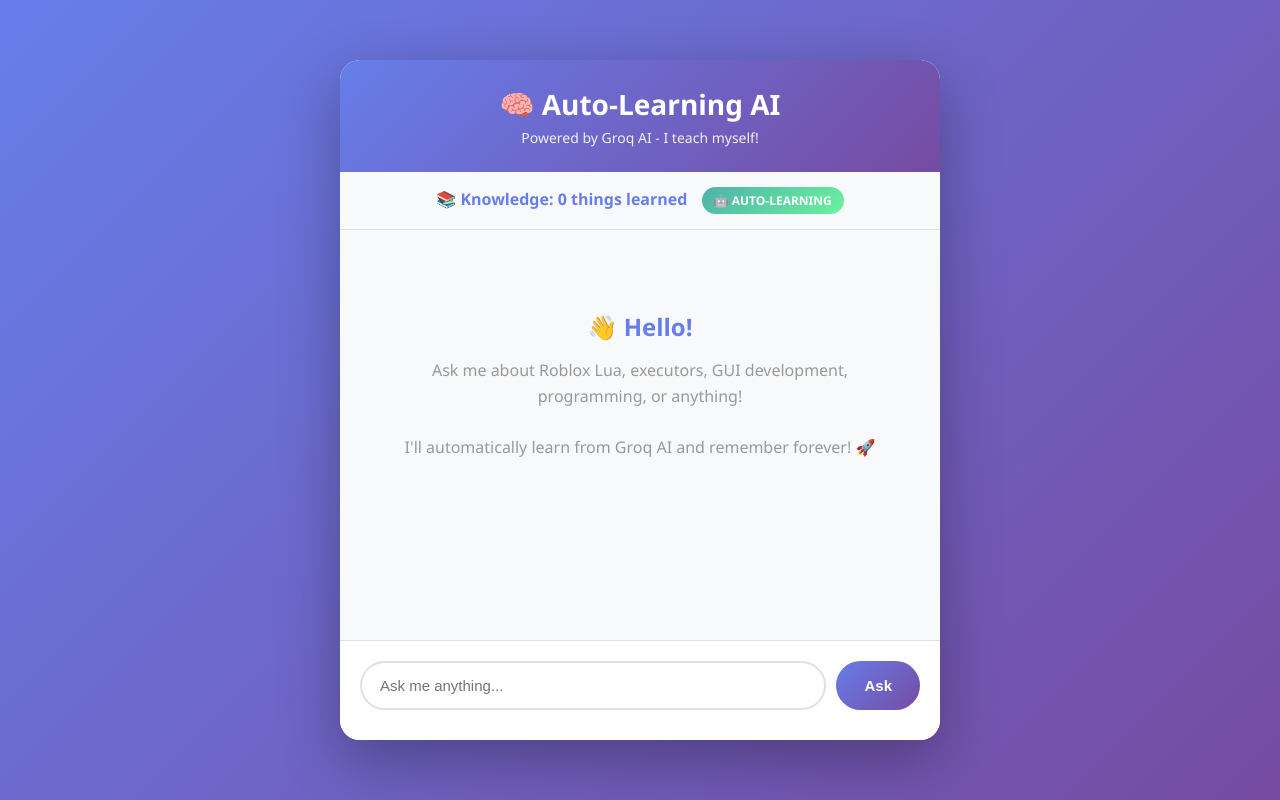
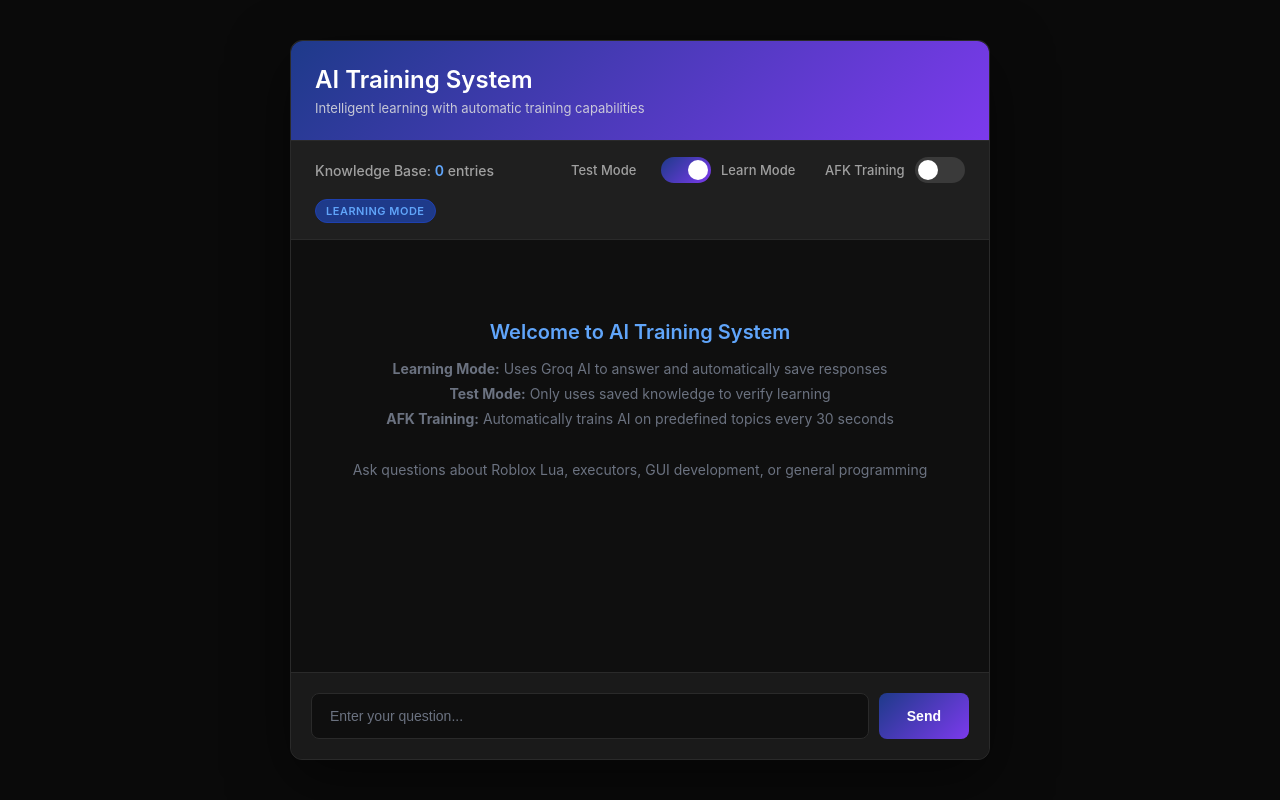
Before and after one commit to RezexFony/Train, a Flask app: page / in a window 1280 px wide. Run offline with Flask 3, Linux system fonts and the light colour scheme.

Commit message:
Update index.html

```diff
--- a/templates/index.html
+++ b/templates/index.html
@@ -3,7 +3,7 @@
 <head>
     <meta charset="UTF-8">
     <meta name="viewport" content="width=device-width, initial-scale=1.0">
-    <title>My Auto-Learning AI</title>
+    <title>AI Training System</title>
     <style>
         * {
             margin: 0;
@@ -12,78 +12,189 @@
         }
 
         body {
-            font-family: 'Segoe UI', Tahoma, Geneva, Verdana, sans-serif;
-            background: linear-gradient(135deg, #667eea 0%, #764ba2 100%);
+            font-family: 'Inter', -apple-system, BlinkMacSystemFont, 'Segoe UI', sans-serif;
+            background: #0a0a0a;
             min-height: 100vh;
             display: flex;
             justify-content: center;
             align-items: center;
             padding: 20px;
+            color: #e0e0e0;
         }
 
         .container {
-            background: white;
-            border-radius: 20px;
-            box-shadow: 0 20px 60px rgba(0,0,0,0.3);
+            background: #1a1a1a;
+            border: 1px solid #2a2a2a;
+            border-radius: 12px;
+            box-shadow: 0 20px 60px rgba(0,0,0,0.5);
             width: 100%;
-            max-width: 600px;
-            height: 85vh;
+            max-width: 700px;
+            height: 90vh;
             display: flex;
             flex-direction: column;
         }
 
         .header {
-            background: linear-gradient(135deg, #667eea 0%, #764ba2 100%);
-            color: white;
-            padding: 25px;
-            text-align: center;
-            border-radius: 20px 20px 0 0;
+            background: linear-gradient(135deg, #1e3a8a 0%, #7c3aed 100%);
+            padding: 24px;
+            border-radius: 12px 12px 0 0;
+            border-bottom: 1px solid #2a2a2a;
         }
 
         .header h1 {
-            font-size: 28px;
-            margin-bottom: 5px;
+            font-size: 24px;
+            font-weight: 600;
+            margin-bottom: 6px;
+            color: #ffffff;
         }
 
         .header p {
-            font-size: 14px;
-            opacity: 0.9;
+            font-size: 13px;
+            opacity: 0.85;
+            color: #e0e0e0;
         }
 
-        .stats {
-            background: #f8f9fa;
-            padding: 15px;
-            text-align: center;
-            border-bottom: 1px solid #e0e0e0;
-            font-weight: bold;
-            color: #667eea;
+        .controls {
+            background: #1f1f1f;
+            padding: 16px 24px;
+            border-bottom: 1px solid #2a2a2a;
+            display: flex;
+            justify-content: space-between;
+            align-items: center;
+            flex-wrap: wrap;
+            gap: 16px;
         }
 
-        .badge {
-            display: inline-block;
-            background: linear-gradient(135deg, #11998e 0%, #38ef7d 100%);
-            color: white;
-            padding: 5px 12px;
-            border-radius: 15px;
-            font-size: 12px;
-            margin-left: 10px;
-            animation: pulse 2s infinite;
+        .knowledge-count {
+            font-size: 14px;
+            color: #a0a0a0;
+            font-weight: 500;
         }
 
-        @keyframes pulse {
-            0%, 100% { opacity: 1; }
-            50% { opacity: 0.7; }
+        .knowledge-count span {
+            color: #60a5fa;
+            font-weight: 600;
+        }
+
+        .toggle-group {
+            display: flex;
+            gap: 24px;
+            align-items: center;
+        }
+
+        .toggle-item {
+            display: flex;
+            align-items: center;
+            gap: 10px;
+        }
+
+        .toggle-label {
+            font-size: 13px;
+            color: #a0a0a0;
+            font-weight: 500;
+            min-width: 80px;
+        }
+
+        .switch {
+            position: relative;
+            display: inline-block;
+            width: 50px;
+            height: 26px;
+        }
+
+        .switch input {
+            opacity: 0;
+            width: 0;
+            height: 0;
+        }
+
+        .slider {
+            position: absolute;
+            cursor: pointer;
+            top: 0;
+            left: 0;
+            right: 0;
+            bottom: 0;
+            background-color: #3a3a3a;
+            transition: .3s;
+            border-radius: 26px;
+        }
+
+        .slider:before {
+            position: absolute;
+            content: "";
+            height: 20px;
+            width: 20px;
+            left: 3px;
+            bottom: 3px;
+            background-color: white;
+            transition: .3s;
+            border-radius: 50%;
+        }
+
+        input:checked + .slider {
+            background: linear-gradient(135deg, #1e3a8a 0%, #7c3aed 100%);
+        }
+
+        input:checked + .slider:before {
+            transform: translateX(24px);
+        }
+
+        .status-badge {
+            font-size: 11px;
+            font-weight: 600;
+            padding: 4px 10px;
+            border-radius: 12px;
+            letter-spacing: 0.5px;
+            text-transform: uppercase;
+        }
+
+        .badge-learning {
+            background: #1e3a8a;
+            color: #60a5fa;
+            border: 1px solid #1e40af;
+        }
+
+        .badge-test {
+            background: #92400e;
+            color: #fbbf24;
+            border: 1px solid #b45309;
+        }
+
+        .badge-afk {
+            background: #065f46;
+            color: #34d399;
+            border: 1px solid #059669;
+        }
+
+        .afk-progress {
+            font-size: 12px;
+            color: #6b7280;
+            margin-left: 8px;
         }
 
         .chat-area {
             flex: 1;
             overflow-y: auto;
             padding: 20px;
-            background: #f8f9fa;
+            background: #0f0f0f;
+        }
+
+        .chat-area::-webkit-scrollbar {
+            width: 8px;
+        }
+
+        .chat-area::-webkit-scrollbar-track {
+            background: #1a1a1a;
+        }
+
+        .chat-area::-webkit-scrollbar-thumb {
+            background: #3a3a3a;
+            border-radius: 4px;
         }
 
         .message {
-            margin-bottom: 15px;
+            margin-bottom: 16px;
             display: flex;
             animation: slideIn 0.3s ease;
         }
@@ -105,168 +216,215 @@
 
         .message-bubble {
             max-width: 75%;
-            padding: 12px 18px;
-            border-radius: 18px;
+            padding: 12px 16px;
+            border-radius: 12px;
             word-wrap: break-word;
             white-space: pre-wrap;
+            line-height: 1.5;
+            font-size: 14px;
         }
 
         .user .message-bubble {
-            background: linear-gradient(135deg, #667eea 0%, #764ba2 100%);
-            color: white;
+            background: linear-gradient(135deg, #1e3a8a 0%, #7c3aed 100%);
+            color: #ffffff;
         }
 
         .ai .message-bubble {
-            background: white;
-            color: #333;
-            border: 1px solid #e0e0e0;
+            background: #1f1f1f;
+            color: #e0e0e0;
+            border: 1px solid #2a2a2a;
+        }
+
+        .source-badge {
+            font-size: 10px;
+            padding: 3px 8px;
+            border-radius: 8px;
+            margin-top: 8px;
+            display: inline-block;
+            font-weight: 600;
+            letter-spacing: 0.3px;
+        }
+
+        .source-memory {
+            background: #1e3a8a;
+            color: #60a5fa;
+        }
+
+        .source-groq {
+            background: #065f46;
+            color: #34d399;
         }
 
         .input-area {
             padding: 20px;
-            background: white;
-            border-top: 1px solid #e0e0e0;
-            border-radius: 0 0 20px 20px;
+            background: #1a1a1a;
+            border-top: 1px solid #2a2a2a;
+            border-radius: 0 0 12px 12px;
         }
 
         .input-row {
             display: flex;
             gap: 10px;
-            margin-bottom: 10px;
         }
 
-        input {
+        input[type="text"] {
             flex: 1;
             padding: 14px 18px;
-            border: 2px solid #e0e0e0;
-            border-radius: 25px;
-            font-size: 15px;
+            border: 1px solid #2a2a2a;
+            border-radius: 8px;
+            font-size: 14px;
             outline: none;
-            transition: border-color 0.3s;
+            transition: all 0.2s;
+            background: #0f0f0f;
+            color: #e0e0e0;
         }
 
-        input:focus {
-            border-color: #667eea;
+        input[type="text"]:focus {
+            border-color: #3b82f6;
+            background: #1a1a1a;
+        }
+
+        input[type="text"]::placeholder {
+            color: #6b7280;
         }
 
         button {
             padding: 14px 28px;
-            background: linear-gradient(135deg, #667eea 0%, #764ba2 100%);
+            background: linear-gradient(135deg, #1e3a8a 0%, #7c3aed 100%);
             color: white;
             border: none;
-            border-radius: 25px;
+            border-radius: 8px;
             cursor: pointer;
-            font-weight: bold;
-            font-size: 15px;
-            transition: transform 0.2s, box-shadow 0.2s;
+            font-weight: 600;
+            font-size: 14px;
+            transition: all 0.2s;
         }
 
         button:hover {
-            transform: translateY(-2px);
-            box-shadow: 0 5px 15px rgba(102, 126, 234, 0.4);
+            transform: translateY(-1px);
+            box-shadow: 0 4px 12px rgba(59, 130, 246, 0.4);
         }
 
         button:active {
             transform: translateY(0);
         }
 
-        .teach-section {
-            display: none;
-            animation: slideIn 0.3s ease;
-        }
-
-        .teach-section.active {
-            display: block;
-        }
-
-        .teach-btn {
-            background: linear-gradient(135deg, #f093fb 0%, #f5576c 100%);
-            padding: 10px 20px;
-            font-size: 14px;
-            margin-right: 10px;
-        }
-
-        .cancel-btn {
-            background: #6c757d;
-        }
-
         .empty-state {
             text-align: center;
             padding: 60px 20px;
-            color: #999;
+            color: #6b7280;
         }
 
         .empty-state h3 {
-            font-size: 24px;
-            margin-bottom: 15px;
-            color: #667eea;
+            font-size: 20px;
+            margin-bottom: 12px;
+            color: #60a5fa;
+            font-weight: 600;
         }
 
         .empty-state p {
-            font-size: 16px;
-            line-height: 1.6;
-        }
-
-        .loading {
-            opacity: 0.6;
-            pointer-events: none;
+            font-size: 14px;
+            line-height: 1.8;
         }
 
         .typing-indicator {
             display: none;
-            padding: 10px;
-            margin-bottom: 10px;
+            padding: 16px 20px;
         }
 
         .typing-indicator.active {
             display: flex;
             align-items: center;
+            gap: 8px;
         }
 
-        .typing-indicator span {
-            height: 10px;
-            width: 10px;
-            background: #667eea;
+        .typing-indicator span.dot {
+            height: 8px;
+            width: 8px;
+            background: #3b82f6;
             border-radius: 50%;
             display: inline-block;
-            margin-right: 5px;
             animation: bounce 1.4s infinite ease-in-out both;
         }
 
-        .typing-indicator span:nth-child(1) { animation-delay: -0.32s; }
-        .typing-indicator span:nth-child(2) { animation-delay: -0.16s; }
+        .typing-indicator span.dot:nth-child(1) { animation-delay: -0.32s; }
+        .typing-indicator span.dot:nth-child(2) { animation-delay: -0.16s; }
+
+        .typing-text {
+            color: #6b7280;
+            font-size: 13px;
+            margin-left: 4px;
+        }
 
         @keyframes bounce {
             0%, 80%, 100% { transform: scale(0); }
             40% { transform: scale(1); }
+        }
+
+        .status-row {
+            display: flex;
+            gap: 8px;
+            align-items: center;
+            flex-wrap: wrap;
         }
     </style>
 </head>
 <body>
     <div class="container">
         <div class="header">
-            <h1>🧠 Auto-Learning AI</h1>
-            <p>Powered by Groq AI - I teach myself!</p>
+            <h1>AI Training System</h1>
+            <p>Intelligent learning with automatic training capabilities</p>
         </div>
 
-        <div class="stats">
-            📚 Knowledge: <span id="knowledgeCount">0</span> things learned
-            <span class="badge">🤖 AUTO-LEARNING</span>
+        <div class="controls">
+            <div class="knowledge-count">
+                Knowledge Base: <span id="knowledgeCount">0</span> entries
+            </div>
+
+            <div class="toggle-group">
+                <div class="toggle-item">
+                    <span class="toggle-label">Test Mode</span>
+                    <label class="switch">
+                        <input type="checkbox" id="modeToggle" checked onchange="toggleMode()">
+                        <span class="slider"></span>
+                    </label>
+                    <span class="toggle-label">Learn Mode</span>
+                </div>
+
+                <div class="toggle-item">
+                    <span class="toggle-label">AFK Training</span>
+                    <label class="switch">
+                        <input type="checkbox" id="afkToggle" onchange="toggleAFK()">
+                        <span class="slider"></span>
+                    </label>
+                </div>
+            </div>
+
+            <div class="status-row">
+                <span class="status-badge badge-learning" id="modeStatus">Learning Mode</span>
+                <span class="status-badge badge-afk" id="afkStatus" style="display: none;">
+                    AFK Active<span class="afk-progress" id="afkProgress"></span>
+                </span>
+            </div>
         </div>
 
         <div class="chat-area" id="chatArea">
             <div class="empty-state">
-                <h3>👋 Hello!</h3>
-                <p>Ask me about Roblox Lua, executors, GUI development, programming, or anything!<br><br>
-                I'll automatically learn from Groq AI and remember forever! 🚀</p>
+                <h3>Welcome to AI Training System</h3>
+                <p>
+                    <strong>Learning Mode:</strong> Uses Groq AI to answer and automatically save responses<br>
+                    <strong>Test Mode:</strong> Only uses saved knowledge to verify learning<br>
+                    <strong>AFK Training:</strong> Automatically trains AI on predefined topics every 30 seconds<br><br>
+                    Ask questions about Roblox Lua, executors, GUI development, or general programming
+                </p>
             </div>
         </div>
 
         <div class="typing-indicator" id="typingIndicator">
-            <span></span>
-            <span></span>
-            <span></span>
-            <span style="margin-left: 5px; color: #667eea; font-size: 14px;">AI is thinking...</span>
+            <span class="dot"></span>
+            <span class="dot"></span>
+            <span class="dot"></span>
+            <span class="typing-text">Processing...</span>
         </div>
 
         <div class="input-area">
@@ -274,34 +432,21 @@
                 <input
                     type="text"
                     id="questionInput"
-                    placeholder="Ask me anything..."
+                    placeholder="Enter your question..."
                     onkeypress="if(event.key==='Enter') askQuestion()"
                 />
-                <button onclick="askQuestion()">Ask</button>
-            </div>
-
-            <div id="teachSection" class="teach-section">
-                <div class="input-row">
-                    <input
-                        type="text"
-                        id="answerInput"
-                        placeholder="Override with your answer (optional)..."
-                        onkeypress="if(event.key==='Enter') teachAI()"
-                    />
-                </div>
-                <div>
-                    <button class="teach-btn" onclick="teachAI()">✓ Override</button>
-                    <button class="teach-btn cancel-btn" onclick="cancelTeach()">✗ Cancel</button>
-                </div>
+                <button onclick="askQuestion()">Send</button>
             </div>
         </div>
     </div>
 
     <script>
-        let currentQuestion = '';
         let hasMessages = false;
+        let isLearningMode = true;
+        let isAFKMode = false;
+        let afkUpdateInterval = null;
 
-        function addMessage(text, type) {
+        function addMessage(text, type, source = null) {
             const chatArea = document.getElementById('chatArea');
 
             if (!hasMessages) {
@@ -316,9 +461,15 @@
             bubbleDiv.className = 'message-bubble';
             bubbleDiv.textContent = text;
 
+            if (type === 'ai' && source) {
+                const badge = document.createElement('div');
+                badge.className = `source-badge source-${source}`;
+                badge.textContent = source === 'memory' ? 'FROM MEMORY' : 'LEARNED FROM GROQ';
+                bubbleDiv.appendChild(badge);
+            }
+
             messageDiv.appendChild(bubbleDiv);
             chatArea.appendChild(messageDiv);
-
             chatArea.scrollTop = chatArea.scrollHeight;
         }
 
@@ -330,6 +481,90 @@
             document.getElementById('typingIndicator').classList.remove('active');
         }
 
+        async function toggleMode() {
+            const toggle = document.getElementById('modeToggle');
+            const modeStatus = document.getElementById('modeStatus');
+            isLearningMode = toggle.checked;
+
+            try {
+                const response = await fetch('/switch-mode', {
+                    method: 'POST',
+                    headers: {'Content-Type': 'application/json'},
+                    body: JSON.stringify({groq_enabled: isLearningMode})
+                });
+
+                const data = await response.json();
+
+                if (isLearningMode) {
+                    modeStatus.textContent = 'Learning Mode';
+                    modeStatus.className = 'status-badge badge-learning';
+                } else {
+                    modeStatus.textContent = 'Test Mode';
+                    modeStatus.className = 'status-badge badge-test';
+                }
+
+                addMessage(data.message, 'ai');
+            } catch (error) {
+                console.error('Mode switch failed:', error);
+            }
+        }
+
+        async function toggleAFK() {
+            const toggle = document.getElementById('afkToggle');
+            const afkStatus = document.getElementById('afkStatus');
+            isAFKMode = toggle.checked;
+
+            try {
+                const response = await fetch('/toggle-afk', {
+                    method: 'POST',
+                    headers: {'Content-Type': 'application/json'},
+                    body: JSON.stringify({afk_enabled: isAFKMode})
+                });
+
+                const data = await response.json();
+
+                if (isAFKMode) {
+                    afkStatus.style.display = 'inline-block';
+                    document.getElementById('afkProgress').textContent = ` (${data.afk_progress})`;
+                    startAFKUpdater();
+                } else {
+                    afkStatus.style.display = 'none';
+                    stopAFKUpdater();
+                }
+
+                document.getElementById('knowledgeCount').textContent = data.knowledge_count;
+                addMessage(data.message, 'ai');
+            } catch (error) {
+                console.error('AFK toggle failed:', error);
+            }
+        }
+
+        function startAFKUpdater() {
+            if (afkUpdateInterval) {
+                clearInterval(afkUpdateInterval);
+            }
+
+            afkUpdateInterval = setInterval(async () => {
+                if (!isAFKMode) return;
+
+                try {
+                    const response = await fetch('/stats');
+                    const data = await response.json();
+                    document.getElementById('knowledgeCount').textContent = data.knowledge_count;
+                    document.getElementById('afkProgress').textContent = ` (${data.afk_progress})`;
+                } catch (error) {
+                    console.error('Stats update failed:', error);
+                }
+            }, 5000);
+        }
+
+        function stopAFKUpdater() {
+            if (afkUpdateInterval) {
+                clearInterval(afkUpdateInterval);
+                afkUpdateInterval = null;
+            }
+        }
+
         async function askQuestion() {
             const input = document.getElementById('questionInput');
             const question = input.value.trim();
@@ -338,8 +573,6 @@
 
             addMessage(question, 'user');
             input.value = '';
-            currentQuestion = question;
-
             showTyping();
 
             try {
@@ -352,63 +585,13 @@
                 const data = await response.json();
 
                 hideTyping();
-                addMessage(data.response, 'ai');
+                addMessage(data.response, 'ai', data.source);
                 document.getElementById('knowledgeCount').textContent = data.knowledge_count;
 
             } catch (error) {
                 hideTyping();
-                addMessage('❌ Error: Could not connect to AI', 'ai');
+                addMessage('Error: Could not connect to AI system', 'ai');
             }
-        }
-
-        function showTeachSection() {
-            const teachSection = document.getElementById('teachSection');
-            teachSection.classList.add('active');
-            document.getElementById('answerInput').focus();
-        }
-
-        function hideTeachSection() {
-            const teachSection = document.getElementById('teachSection');
-            teachSection.classList.remove('active');
-            document.getElementById('answerInput').value = '';
-        }
-
-        async function teachAI() {
-            const answer = document.getElementById('answerInput').value.trim();
-
-            if (!answer) {
-                alert('Please enter an answer!');
-                return;
-            }
-
-            document.body.classList.add('loading');
-
-            try {
-                const response = await fetch('/teach', {
-                    method: 'POST',
-                    headers: {'Content-Type': 'application/json'},
-                    body: JSON.stringify({
-                        question: currentQuestion,
-                        answer: answer
-                    })
-                });
-
-                const data = await response.json();
-
-                if (data.success) {
-                    addMessage(data.message, 'ai');
-                    document.getElementById('knowledgeCount').textContent = data.knowledge_count;
-                    hideTeachSection();
-                }
-            } catch (error) {
-                addMessage('❌ Error: Could not save the answer', 'ai');
-            } finally {
-                document.body.classList.remove('loading');
-            }
-        }
-
-        function cancelTeach() {
-            hideTeachSection();
         }
 
         window.onload = async function() {
```
